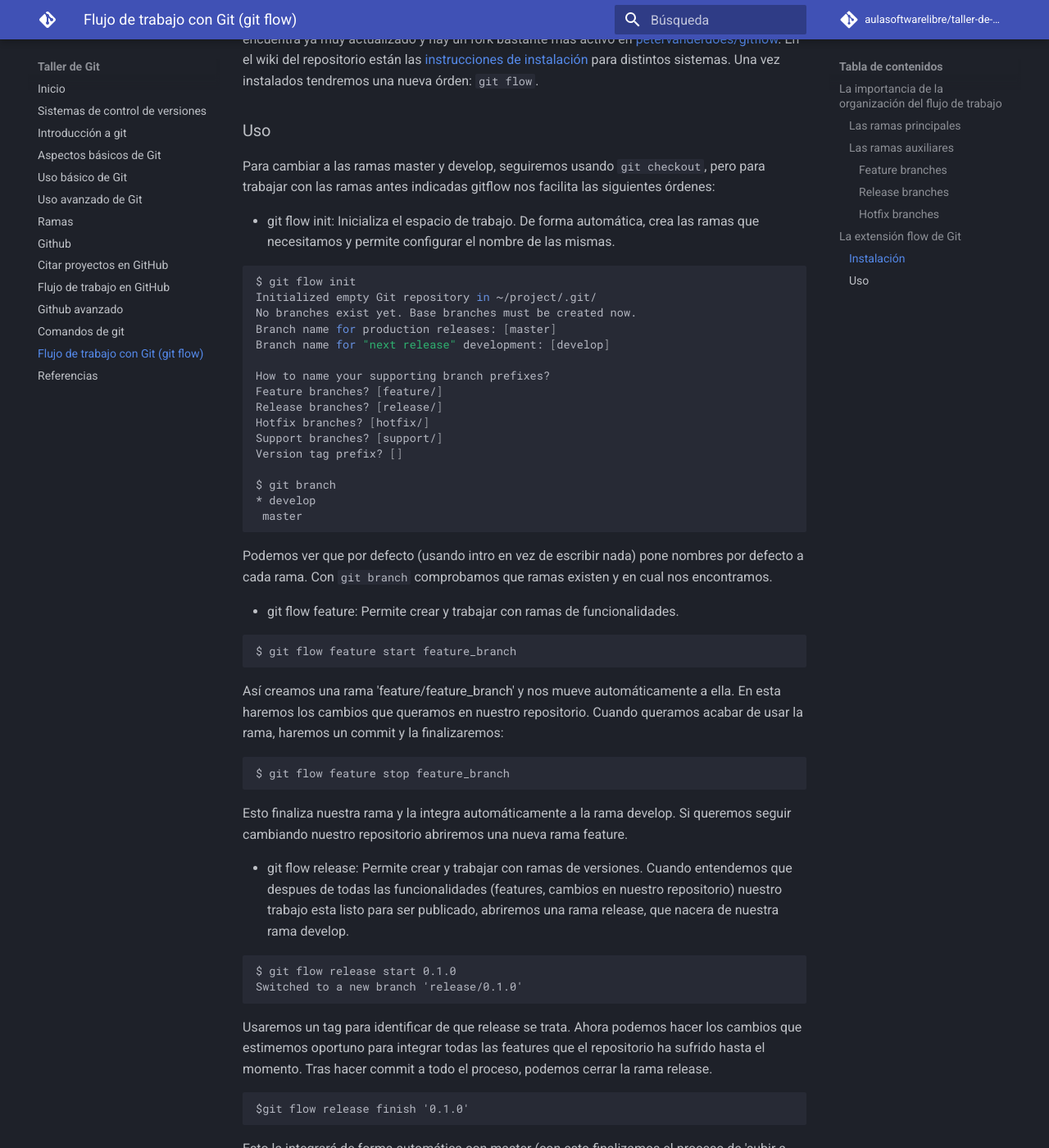
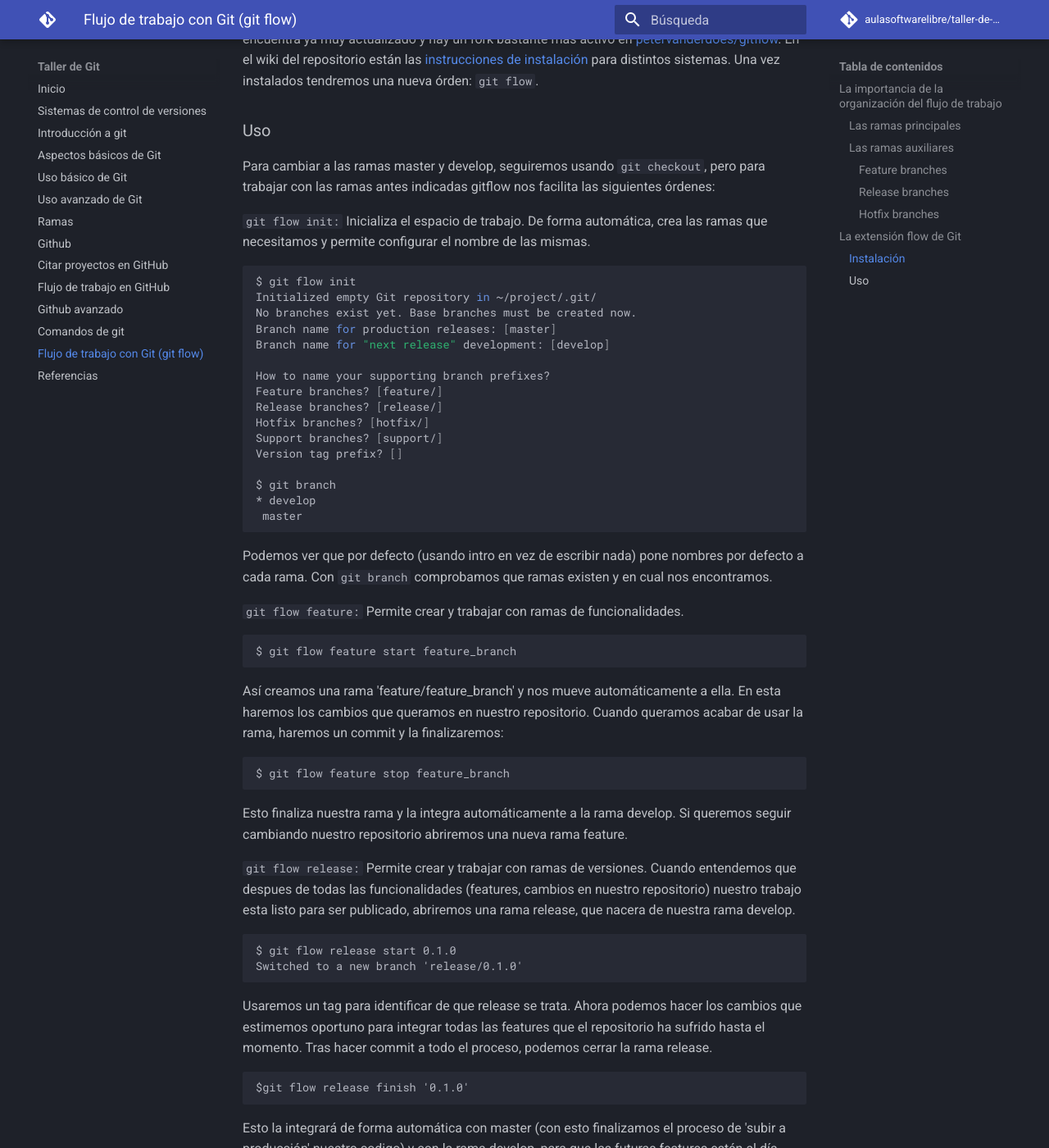
Before and after one commit to aulasoftwarelibre/taller-de-git, an MkDocs documentation site: the page built from docs/gitflow.md, in a window 1280 px wide and 1400 px high, scrolled down 2598 px. Shown: the whole window at 82% size. Built offline with MkDocs 1.6.1 and Material for MkDocs 9.7.7, drawn with Linux system fonts in a browser that asks for light colours; comment, search, counter and statistics services are not loaded.

````diff
--- a/docs/gitflow.md
+++ b/docs/gitflow.md
@@ -58,7 +58,7 @@ Aunque la fuente original de la extensión es del mismo autor del artículo, el
 Para cambiar a las ramas master y develop, seguiremos usando `git checkout`, pero para trabajar con las ramas antes indicadas gitflow nos facilita las siguientes órdenes:
 
 
-- git flow init: Inicializa el espacio de trabajo. De forma automática, crea las ramas que necesitamos y permite configurar el nombre de las mismas.
+`git flow init:` Inicializa el espacio de trabajo. De forma automática, crea las ramas que necesitamos y permite configurar el nombre de las mismas.
 
 ```bash
 $ git flow init
@@ -83,7 +83,8 @@ Podemos ver que por defecto (usando intro en vez de escribir nada) pone nombres
 
 
 
-- git flow feature: Permite crear y trabajar con ramas de funcionalidades.
+
+`git flow feature:` Permite crear y trabajar con ramas de funcionalidades.
 
 ```
 $ git flow feature start feature_branch
@@ -102,7 +103,8 @@ Esto finaliza nuestra rama y la integra automáticamente a la rama develop. Si q
 
 
 
-- git flow release: Permite crear y trabajar con ramas de versiones.
+
+`git flow release:` Permite crear y trabajar con ramas de versiones.
 Cuando entendemos que despues de todas las funcionalidades (features, cambios en nuestro repositorio) nuestro trabajo esta listo para ser publicado, abriremos una rama release, que nacera de nuestra rama develop.
 
 ```
@@ -121,6 +123,7 @@ Esto la integrará de forma automática con master (con esto finalizamos el proc
 
 
 
+
 `git flow hotfix:` Permite crear y trabajar con ramas de parches. Esto lo usaremos para hacer cambios rapidos que no puedan esperar a la proxima integracion de una release.
 
 ```
````
